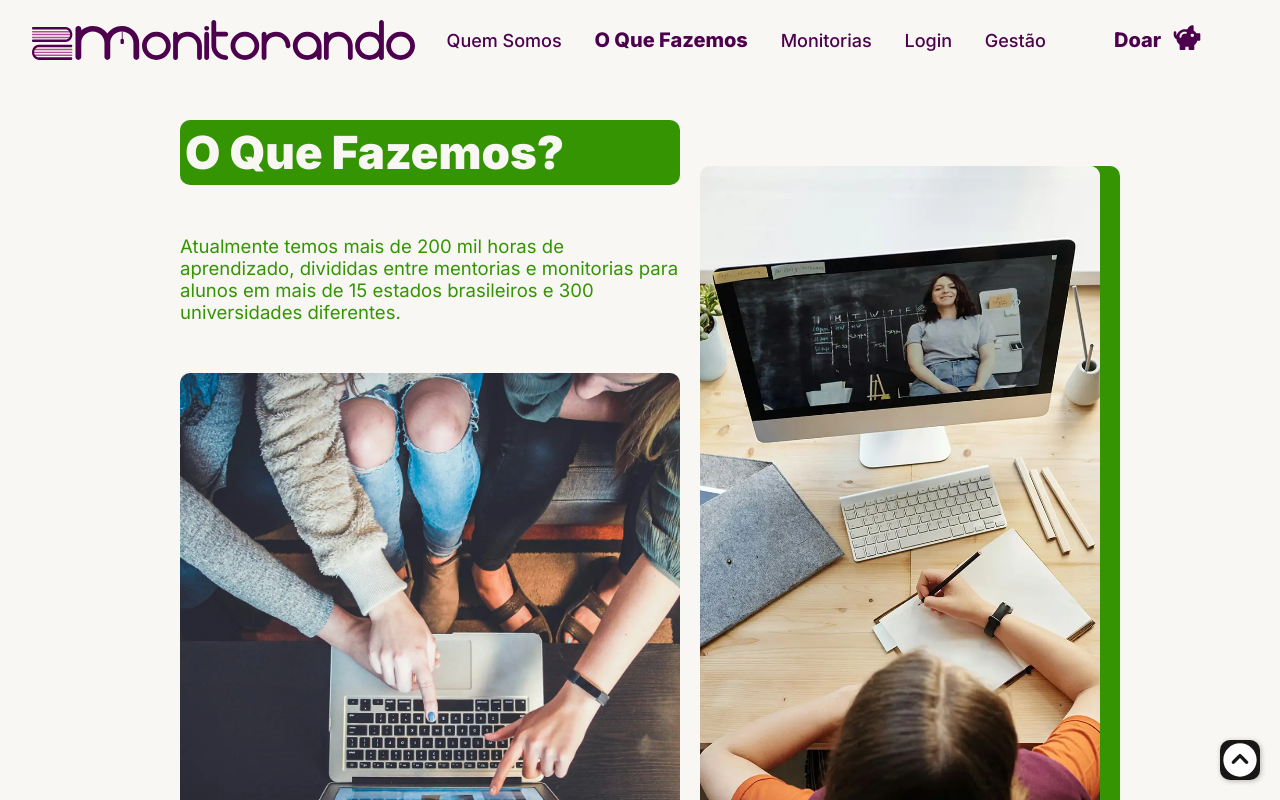
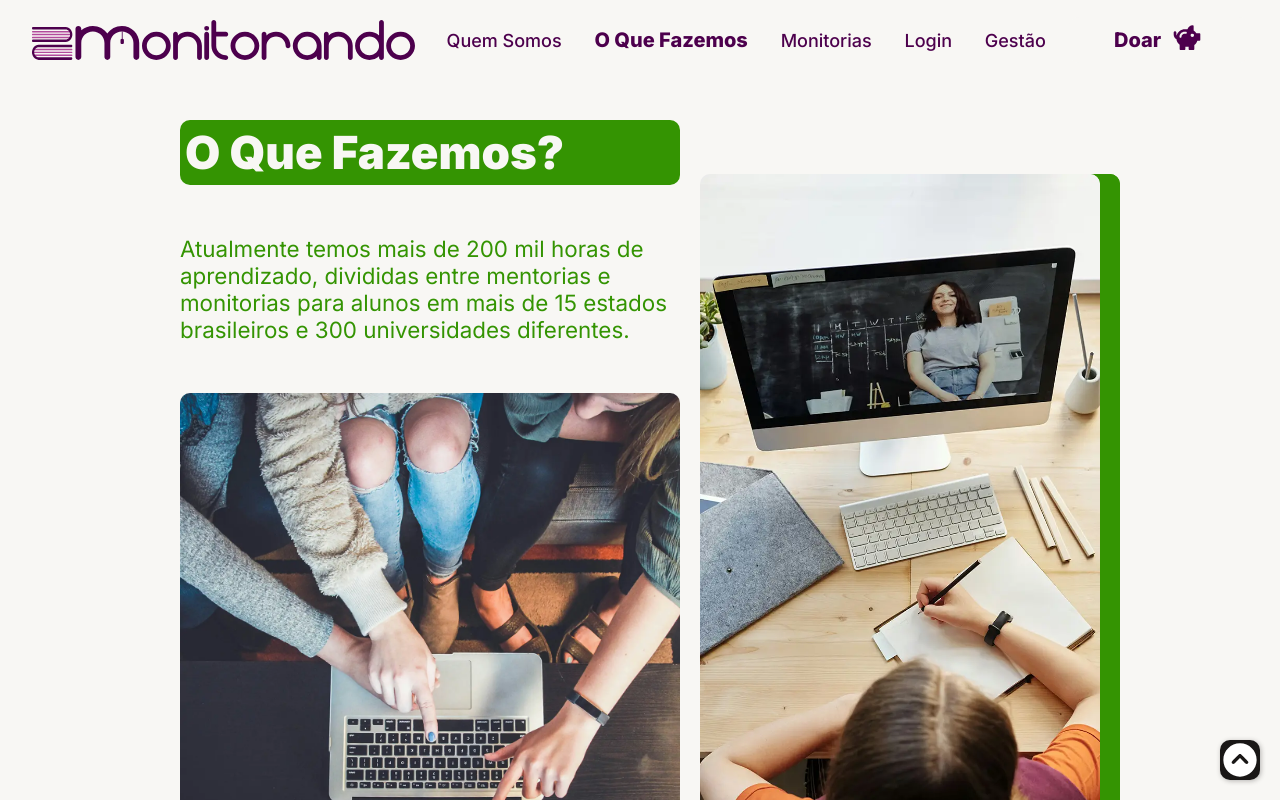
Before and after one commit to Squad024-2023/monitorando-frontend, a Next.js app: page /o-que-fazemos in a window 1280 px wide. Shown: the top 800 px of the page. Built offline with nearby package versions, Linux system fonts and the light colour scheme.

Commit message:
Feature: animações da página o que fazemos

```diff
--- a/app/o-que-fazemos/o-que-fazemos.module.css
+++ b/app/o-que-fazemos/o-que-fazemos.module.css
@@ -60,7 +60,7 @@
 .textoTela1 h5 {
   font-weight: 400;
   max-width: 50rem;
-  font-size: calc(1.6rem + .2vw);
+  font-size: calc(1.6rem + .5vw);
   color: rgba(var(--verde-escuro-rgb), 1);
 }
 
--- a/app/o-que-fazemos/page.tsx
+++ b/app/o-que-fazemos/page.tsx
@@ -1,3 +1,5 @@
+'use client'
+import { motion } from 'framer-motion'
 import { Reveal } from '@/components/reveal/Reveal'
 import styles from './o-que-fazemos.module.css'
 import Image from 'next/image'
@@ -9,11 +11,26 @@ import results from '@/public/images/results.webp'
 
 export default function OqueFazemos() {
 
+  const variantes = {
+    hidden: { opacity: 0, x: -20 },
+    visible: { opacity: 1, x: 0 },
+  }
+  const variantes2 = {
+    hidden: { opacity: 0, x: 20 },
+    visible: { opacity: 1, x: 0 },
+  }
+
+
   return (
     <main className={styles.main}>
       <section className={styles.section1}>
         <div className={styles.tela1}>
-          <div className={styles.textoTela1}>
+          <motion.div className={styles.textoTela1}
+            variants={variantes}
+            initial='hidden'
+            animate='visible'
+            transition={{ duration: 0.6, delay: 0.45 }}
+          >
             <h1>O Que Fazemos?</h1>
             <h5>Atualmente temos mais de 200 mil horas de aprendizado, divididas entre mentorias e monitorias para alunos em mais de 15 estados brasileiros e 300 universidades diferentes.</h5>
             <Image
@@ -24,7 +41,14 @@ export default function OqueFazemos() {
               placeholder='blur'
               alt='Imagem de estudante com notebook'
             />
-          </div>
+          </motion.div>
+          <motion.div
+            className={styles.imagemTela1}
+            variants={variantes2}
+            initial='hidden'
+            animate='visible'
+            transition={{ duration: 0.6, delay: 0.45 }}
+          >
             <Image
               className={styles.imagemTela1}
               src={student}
@@ -33,6 +57,7 @@ export default function OqueFazemos() {
               placeholder='blur'
               alt='Imagem de estudante com notebook'
             />
+          </motion.div>
         </div>
       </section>
       <section className={styles.section2}>
--- a/app/page.tsx
+++ b/app/page.tsx
@@ -1,5 +1,5 @@
 'use client'
-import { useState, useEffect, useRef } from 'react'
+import { useState, useEffect} from 'react'
 import { motion } from 'framer-motion'
 import { Reveal } from '@/components/reveal/Reveal'
 import styles from './page.module.css'
```
Lines whose indentation alone changed are shown as unchanged.
